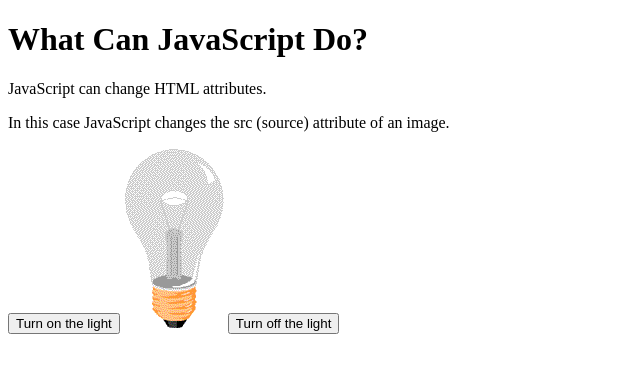
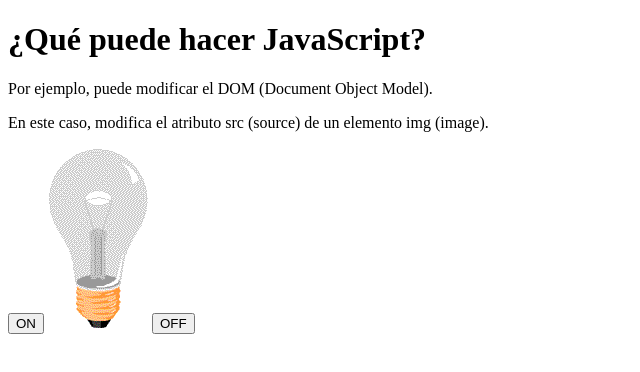
Before and after one commit to uqbar-project/eg-pre-agenda-angularJS-ES5, a plain HTML site: page 06-js-lightbulb/index.html in a window 1280 px wide. Shown: the whole page, without its empty margins (0-640 px from the left). Drawn offline with Linux system fonts and the light colour scheme.

Commit message:
Pass on format

```diff
--- a/06-js-lightbulb/index.html
+++ b/06-js-lightbulb/index.html
@@ -1,22 +1,18 @@
 <!DOCTYPE html>
 <html>
-	<head>
-		<script>
-			turnOn = function() {
-				document.getElementById('myImage').src='pic_bulbon.gif';
-			}
 
-			turnOff = function() {
-				document.getElementById('myImage').src='pic_bulboff.gif';
-			}
-		</script>
-	</head>
-	<body>
-		<h1>What Can JavaScript Do?</h1>
-		<p>JavaScript can change HTML attributes.</p>
-		<p>In this case JavaScript changes the src (source) attribute of an image.</p>
-		<button onclick="turnOn()">Turn on the light</button>
-		<img id="myImage" src="pic_bulboff.gif" style="width:100px">
-		<button onclick="turnOff()">Turn off the light</button>
-	</body>
+  <head>
+    <script src="switch.js"></script>
+  </head>
+
+  <body onload="turnOff()">
+    <h1>¿Qué puede hacer JavaScript?</h1>
+    <p>Por ejemplo, puede modificar el DOM (Document Object Model).</p>
+    <p>En este caso, modifica el atributo src (source) de un elemento img (image).</p>
+
+    <button onclick="turnOn()">ON</button>
+    <img id="lamp" style="width:100px">
+    <button onclick="turnOff()">OFF</button>
+  </body>
+
 </html>
--- /dev/null
+++ b/06-js-lightbulb/switch.js
@@ -0,0 +1,6 @@
+turnOn = function() {
+  document.getElementById('lamp').src = 'on.gif';
+}
+turnOff = function() {
+  document.getElementById('lamp').src = 'off.gif';
+}
```
Also changed, not shown: 01-html-basic/index.html (+3 -0 lines), 03-css-basic/index.html (+3 -0 lines), 04-css-specificity/index.html (+2 -0 lines), 05-css-link/index.html (+3 -0 lines), 06-js-lightbulb/off.gif (renamed from 06-js-lightbulb/pic_bulboff.gif), 06-js-lightbulb/on.gif (renamed from 06-js-lightbulb/pic_bulbon.gif).
